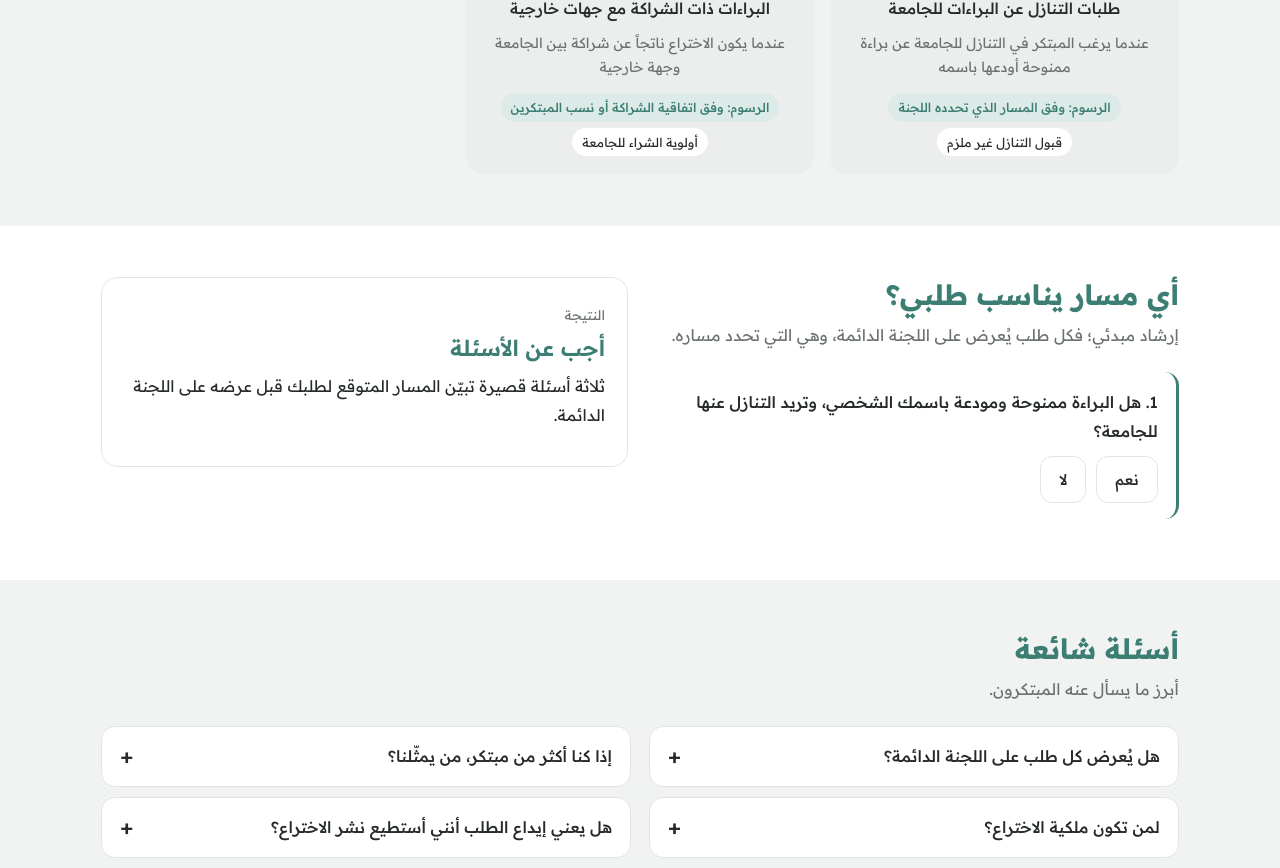
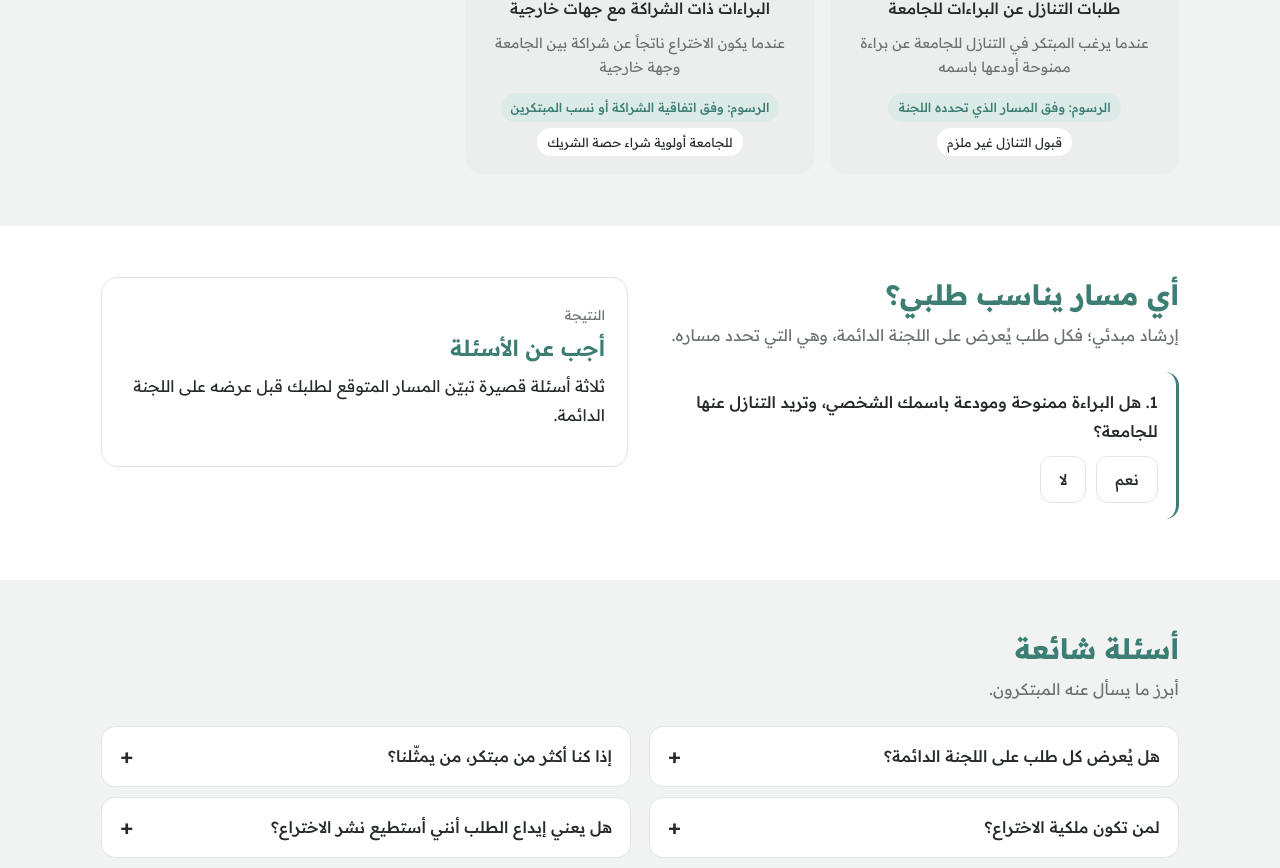
Before and after one commit to ttout-spec/tto-portal, a plain HTML site: page index.html in a window 1280 px wide. Shown: the part 1340-2208 px from the top of the page. Drawn offline with Linux system fonts and the light colour scheme.

Commit message:
Clarify Track 5 tag wording

```diff
--- a/index.html
+++ b/index.html
@@ -188,7 +188,7 @@ const META={
 2:{cm:'تبت عند التوقف عن السداد، وتوصي بالتنازل للمبتكر إن طلبه',short:'تحمّل المبتكر للرسوم',when:'عند قرار اللجنة الدائمة عدم تحمّل الجامعة للرسوم، واختيار المبتكر الاستمرار على نفقته',payer:'المبتكر',owner:'الجامعة، أو المبتكر عند التنازل له',recover:'يسترد ما سدده من العوائد أولاً',tags:['المبتكر يتحمّل الرسوم','مهلة 30 يوماً للاختيار']},
 3:{cm:'تقرر الإيداع محلياً أو دولياً، ومسار الاستكمال عند نفاد التمويل',short:'البحث أو المشروع الممول أو المحتضن',when:'عندما تكون البراءة من مخرجات بحث أو مشروع ممول أو محتضن من الجامعة',payer:'الباحث من التمويل',owner:'الجامعة',recover:'لا يُسترد ما سُدِّد من التمويل',tags:['السداد من التمويل','تقرير الأهلية شرط للإيداع']},
 4:{cm:'توصي بقبول التنازل أو رفضه، وتحدد المسار الذي تُعامَل وفقه البراءة',short:'التنازل عن البراءات الممنوحة',when:'عندما يرغب المبتكر في التنازل للجامعة عن براءة ممنوحة أودعها باسمه',payer:'وفق المسار الذي تحدده اللجنة',owner:'الجامعة بعد نقل الملكية',recover:'وفق المسار المحدد',tags:['براءات ممنوحة فقط','قبول التنازل غير ملزم']},
-5:{cm:'تبت عند امتناع الشريك عن السداد أو عدم تحمّل الجامعة حصتها',short:'الشراكة مع جهات خارجية',when:'عندما يكون الاختراع ناتجاً عن شراكة بين الجامعة وجهة خارجية',payer:'وفق اتفاقية الشراكة أو نسب المبتكرين',owner:'وفق اتفاقية المساهمة',recover:'وفق اتفاقية الشراكة',tags:['اتفاقية الشراكة أولاً','أولوية الشراء للجامعة']}};
+5:{cm:'تبت عند امتناع الشريك عن السداد أو عدم تحمّل الجامعة حصتها',short:'الشراكة مع جهات خارجية',when:'عندما يكون الاختراع ناتجاً عن شراكة بين الجامعة وجهة خارجية',payer:'وفق اتفاقية الشراكة أو نسب المبتكرين',owner:'وفق اتفاقية المساهمة',recover:'وفق اتفاقية الشراكة',tags:['اتفاقية الشراكة أولاً','للجامعة أولوية شراء حصة الشريك']}};
 const INV=[['الاسم بالعربية','Name (Arabic)'],['الاسم بالإنجليزية','Name (English)'],['جهة الانتماء','Affiliation'],['رقم الهوية / الجنسية','ID No. / Nationality'],['الجوال','Mobile'],['البريد الإلكتروني الرسمي','Official email'],['نسبة المساهمة (%)','Contribution (%)']];
 const BASE=[['عنوان الاختراع باللغة العربية','Title (Arabic)'],['عنوان الاختراع باللغة الإنجليزية','Title (English)'],['رقم الطلب في المنصة المعتمدة','Application No.']];
 const EXTRA={1:[['تقرير أهلية البراءة','Patentability report'],['إفصاح سابق','Prior disclosure']],
```
